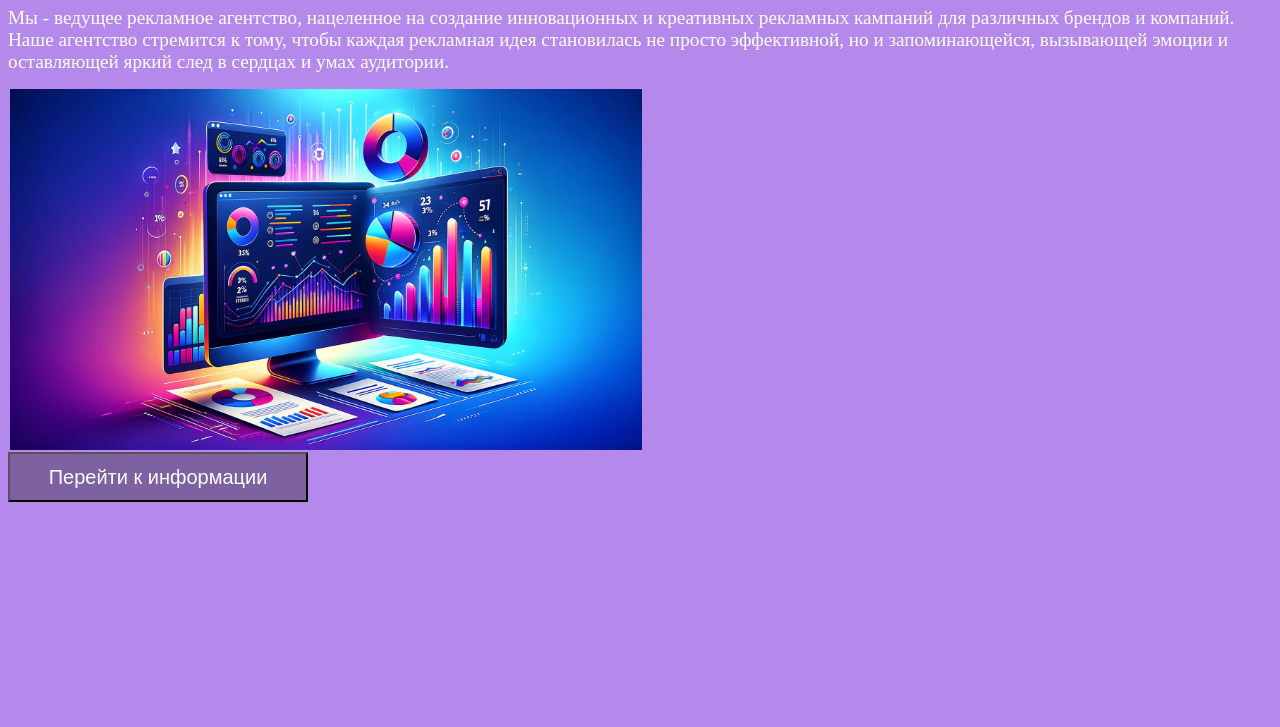
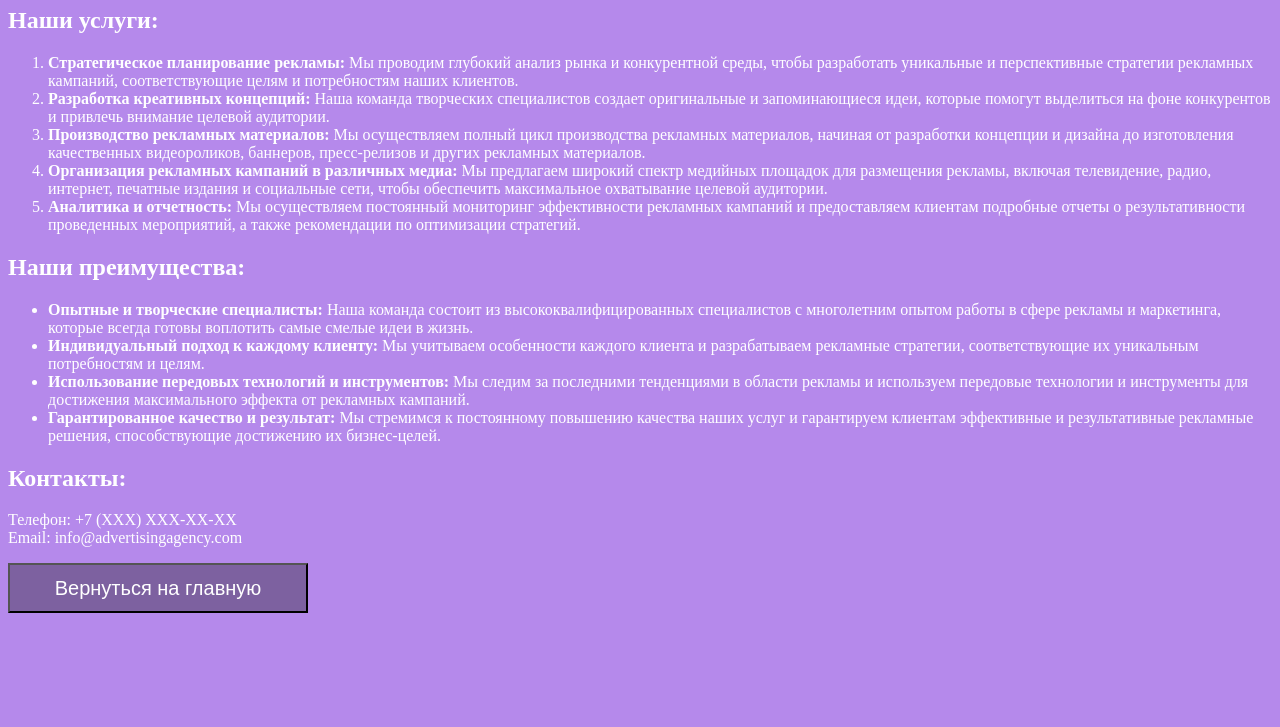
Before and after one commit to polina0710/Web, a plain HTML site: page lab7.1/index.html in a window 1280 px wide. Shown: the part 73-800 px from the top of the page. Drawn offline with Linux system fonts and the light colour scheme.

Commit message:
Fix lab7.1

```diff
--- a/lab7.1/index.html
+++ b/lab7.1/index.html
@@ -14,7 +14,6 @@
     }
     .active {
         display: block;
-        background-color: #b589eb;
     }
     img {
         margin: 2px;
@@ -38,7 +37,7 @@
 </head>
 <body>
 
-<div id="home" class="page active">
+<div id="home" class="page">
     <h1>Добро пожаловать в нашу Рекламную кампанию!</h1>
     <p><big>Мы - ведущее рекламное агентство, нацеленное на создание инновационных и креативных рекламных кампаний для различных брендов и компаний. Наше агентство стремится к тому, чтобы каждая рекламная идея становилась не просто эффективной, но и запоминающейся, вызывающей эмоции и оставляющей яркий след в сердцах и умах аудитории.</big></p>
     <div class="content-block">
@@ -47,7 +46,7 @@
     </div>
 </div>
 
-<div id="info" class="page">
+<div id="info" class="page active">
     <h1>Информационная страница</h1>
     <h2 id="services">Наши услуги:</h2>
     <ol>
```
